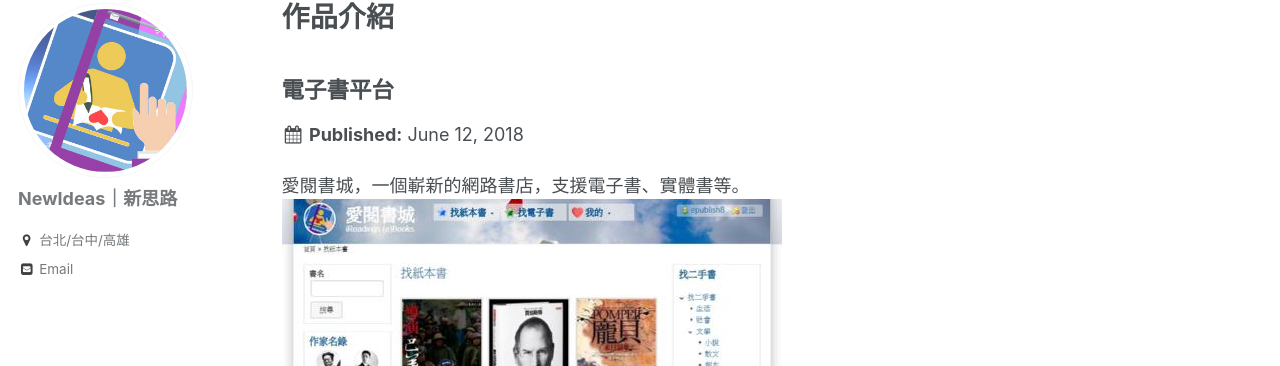
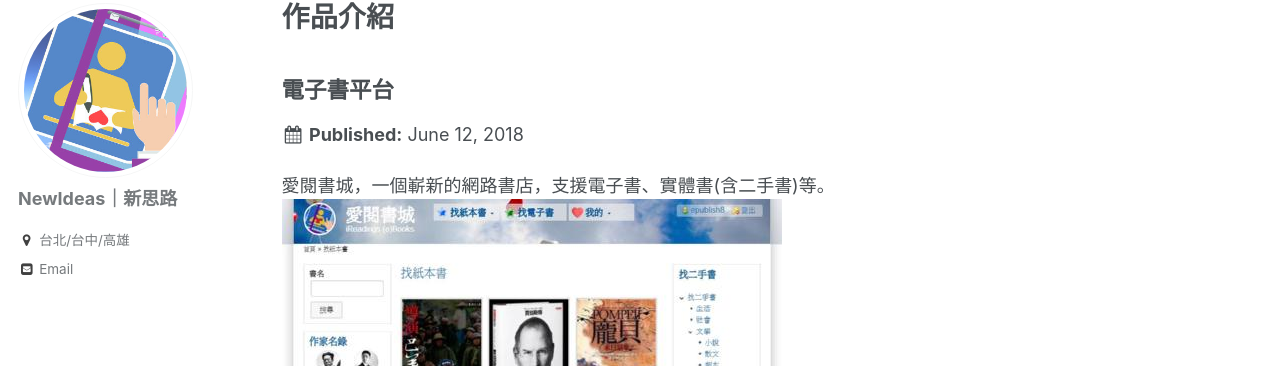
Before and after one commit to ikevin28/newideas8.github.io, a Jekyll site: the page built from _pages/portfolio.html, in a window 1280 px wide and 900 px high. Shown: the part 115-481 px from the top of the window. Built offline with Jekyll 4.4.1, drawn with Linux system fonts in a browser that asks for light colours.

Commit message:
Update portfolio-1.md

```diff
--- a/_portfolio/portfolio-1.md
+++ b/_portfolio/portfolio-1.md
@@ -1,6 +1,6 @@
 ---
 title: "電子書平台"
-excerpt: "愛閱書城，一個嶄新的網路書店，支援電子書、實體書等。<br/><img src='/images/ipad2-500x300.jpg'>"
+excerpt: "愛閱書城，一個嶄新的網路書店，支援電子書、實體書(含二手書)等。<br/><img src='/images/ipad2-500x300.jpg'>"
 collection: portfolio
 ---
 
```
